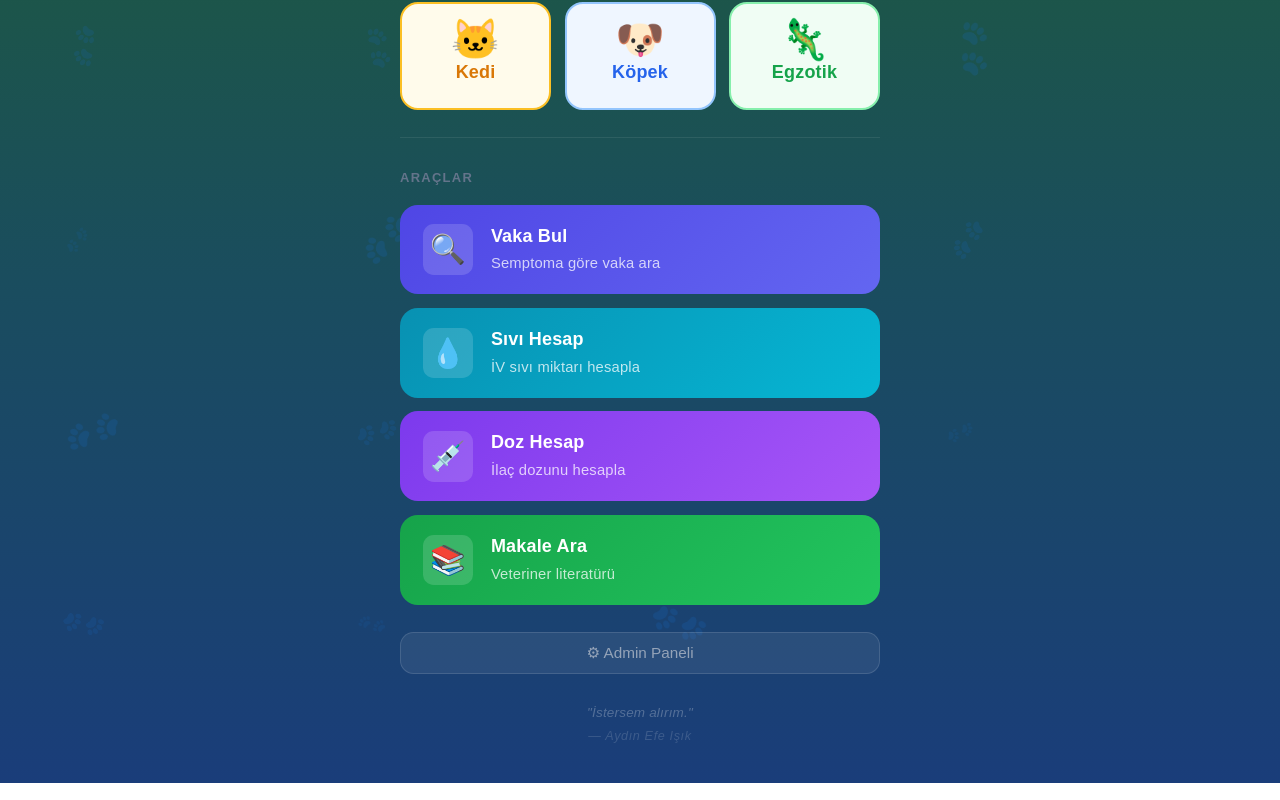
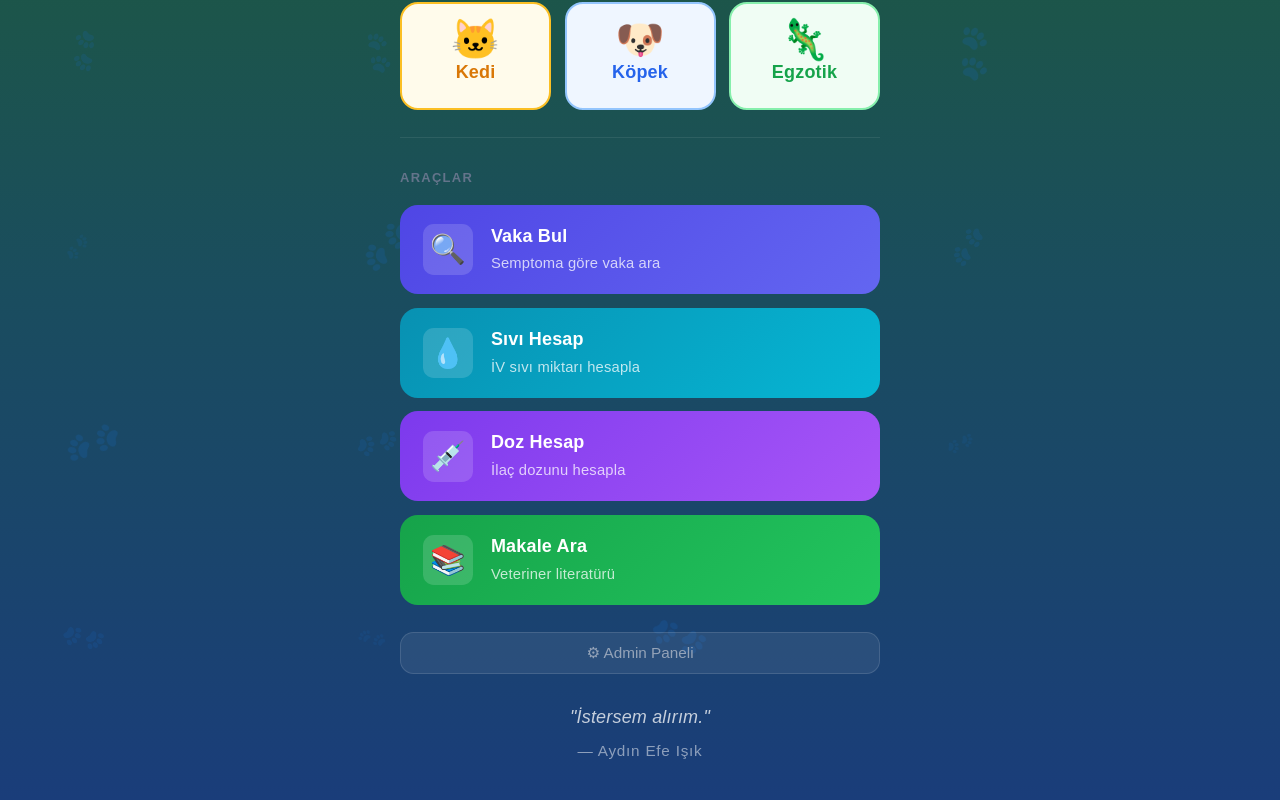
Before and after one commit to aydokafa-art/vetrapor-frontend, a React app: page / in a window 1280 px wide. Shown: the part 229-1029 px from the top of the page. Built offline with nearby package versions, Linux system fonts and the light colour scheme; no server answers; the HTML template or start-up script is replaced by a standard one.

Commit message:
Özlü söz daha belirgin yapıldı
https://claude.ai/code/session_016KhKDTp16iy727mgyDSbVN

```diff
--- a/src/pages/Home.jsx
+++ b/src/pages/Home.jsx
@@ -196,16 +196,19 @@ const s = {
   },
   quote: {
     marginTop: '1.5rem',
-    color: 'rgba(255,255,255,0.25)',
-    fontSize: '.75rem',
+    color: 'rgba(255,255,255,0.75)',
+    fontSize: '1rem',
     fontStyle: 'italic',
     textAlign: 'center',
     lineHeight: 1.8,
+    fontWeight: 500,
   },
   quoteAuthor: {
     display: 'block',
-    fontSize: '.7rem',
-    color: 'rgba(255,255,255,0.15)',
+    fontSize: '.85rem',
+    color: 'rgba(255,255,255,0.5)',
     letterSpacing: '.05em',
+    fontStyle: 'normal',
+    marginTop: '0.2rem',
   },
 }
```
